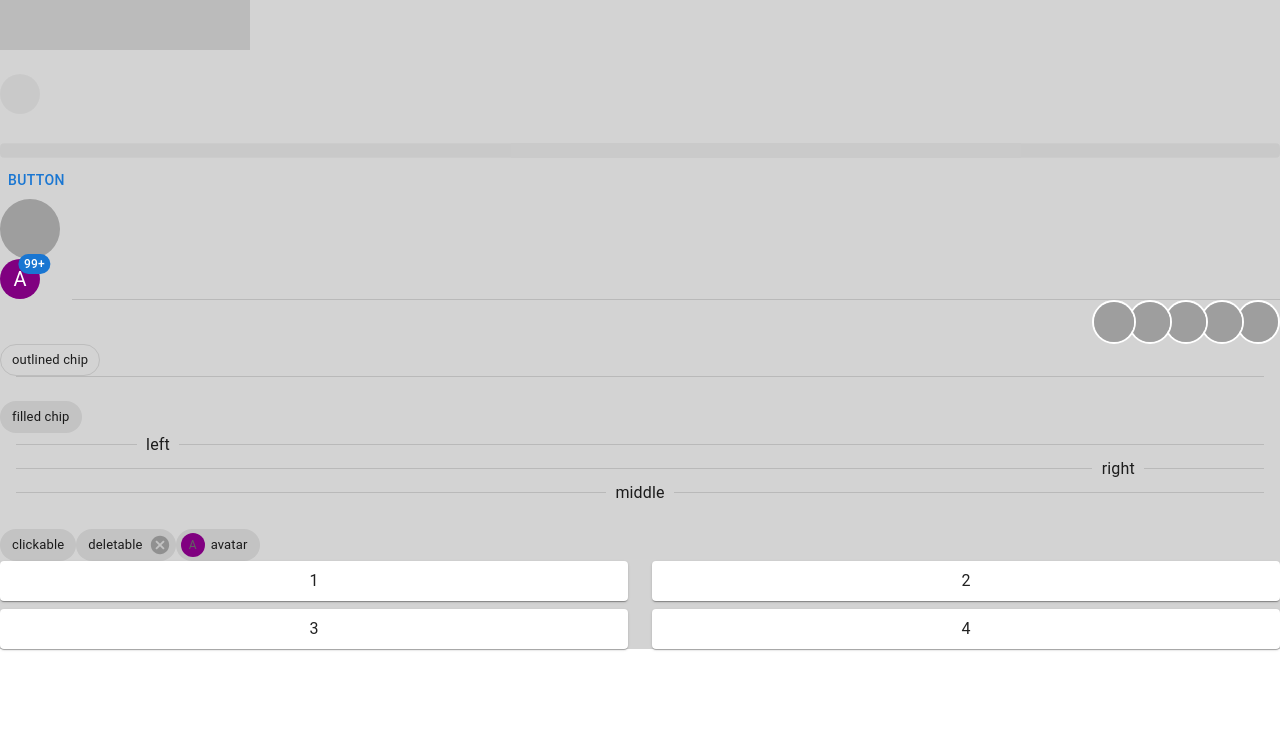
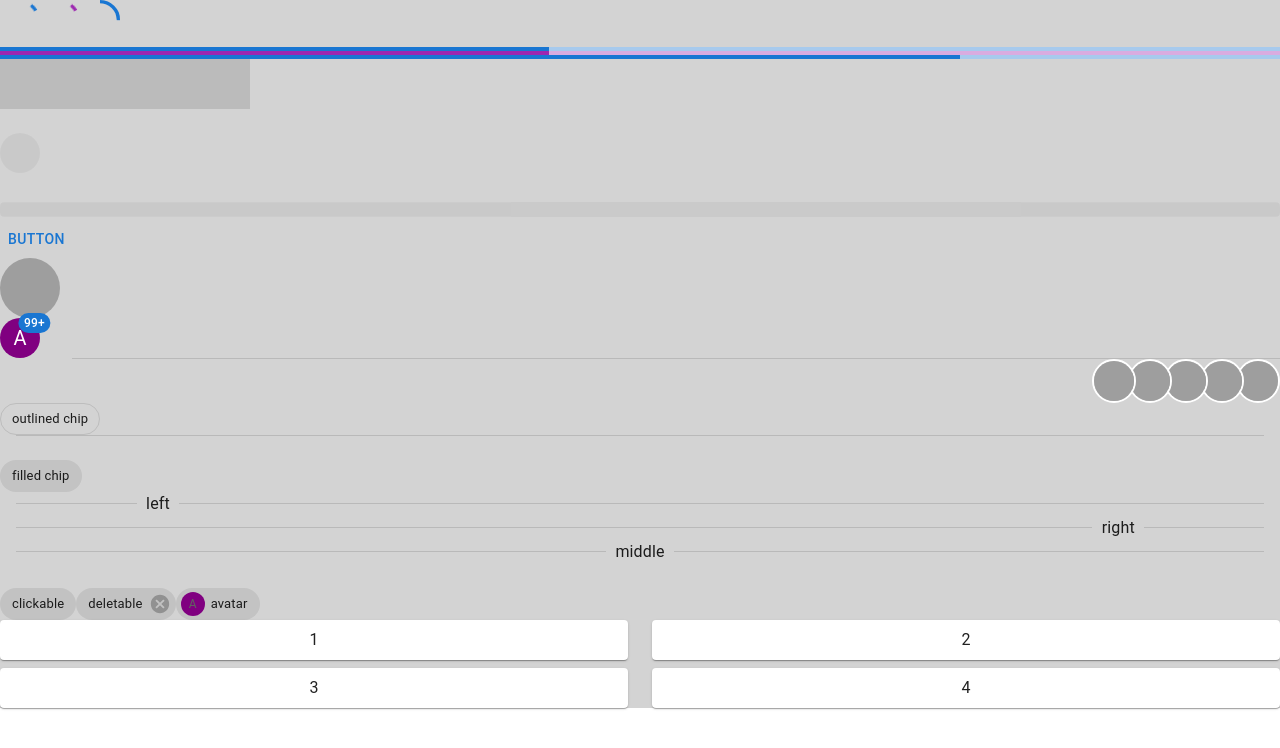
Before and after one commit to lunathebright/mui-practice, a React (Create React App) app: page / in a window 1280 px wide. Shown: the top 748 px of the page. Built offline with nearby package versions, Linux system fonts and the light colour scheme; grey boxes are pictures that could not be loaded; the HTML template or start-up script is replaced by a standard one.

Commit message:
Progress

```diff
--- a/src/page/Main.jsx
+++ b/src/page/Main.jsx
@@ -4,8 +4,10 @@ import {
   Badge,
   Button,
   Chip,
+  CircularProgress,
   Divider,
   Grid,
+  LinearProgress,
   Paper,
   Skeleton,
   Snackbar,
@@ -23,6 +25,14 @@ export default function Main() {
 
   return (
     <div style={{ background: "lightgrey" }}>
+      <div className="progress">
+        <CircularProgress />
+        <CircularProgress color="secondary" />
+        <CircularProgress variant="determinate" value={25} />
+        <LinearProgress />
+        <LinearProgress color="secondary" />
+        <LinearProgress variant="determinate" value={75} />
+      </div>
       <div className="skeleton">
         <Skeleton
           animation="wave"
```
